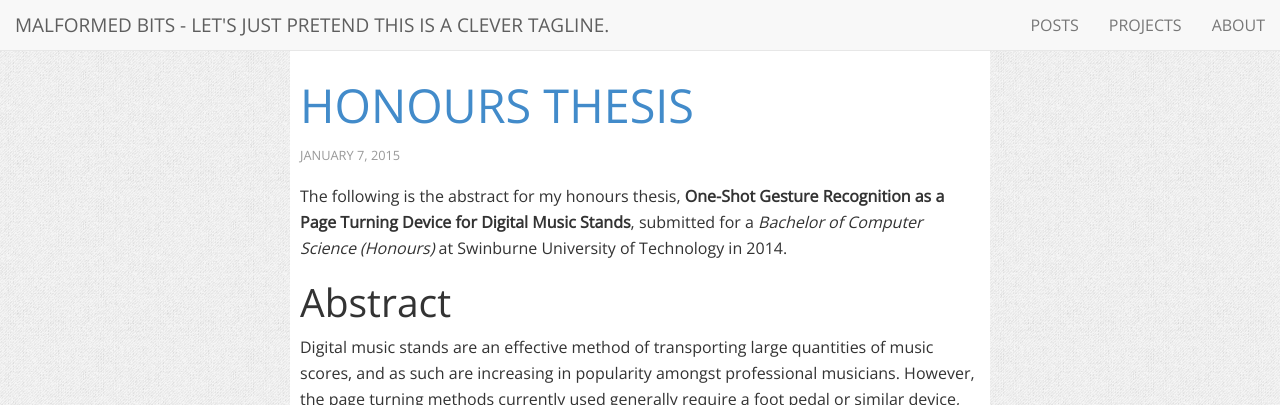
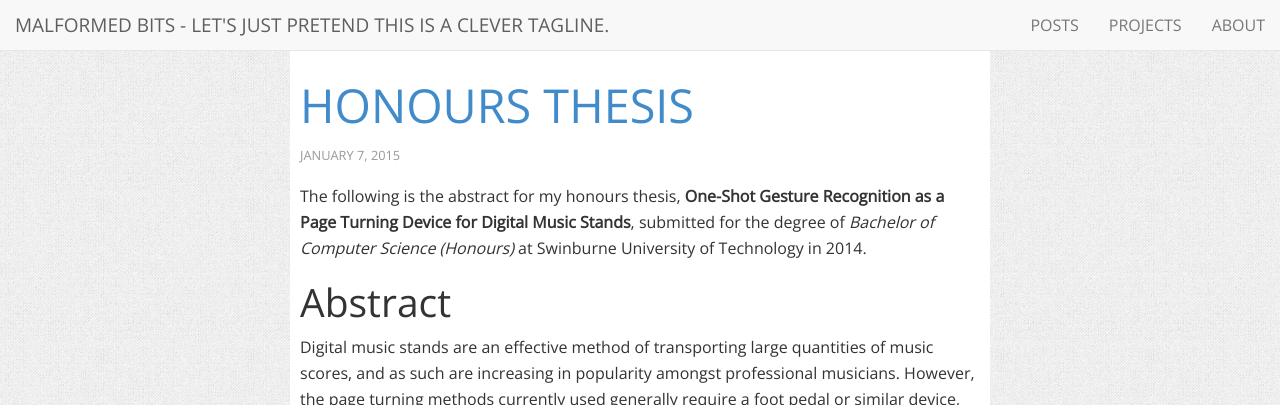
Before and after one commit to charlottepierce/charlottepierce.github.com, a Jekyll site: the page built from _posts/2015-01-07-Honours-Thesis.md, in a window 1280 px wide. Shown: the top 405 px of the page. Built offline with Jekyll 4.4.1, drawn with Linux system fonts in a browser that asks for light colours; nearby versions of some CDN libraries.

Commit message:
Fixed the wording.
Signed-off-by: Charlotte Pierce <charlotte@malformed-bits.com>

```diff
--- a/_posts/2015-01-07-Honours-Thesis.md
+++ b/_posts/2015-01-07-Honours-Thesis.md
@@ -4,7 +4,7 @@
 summary: Abstract of my honours thesis.
 ---
 
-The following is the abstract for my honours thesis, __One-Shot Gesture Recognition as a Page Turning Device for Digital Music Stands__, submitted for a _Bachelor of Computer Science (Honours)_ at Swinburne University of Technology in 2014.
+The following is the abstract for my honours thesis, __One-Shot Gesture Recognition as a Page Turning Device for Digital Music Stands__, submitted for the degree of _Bachelor of Computer Science (Honours)_ at Swinburne University of Technology in 2014.
 
 # Abstract #
 
```
